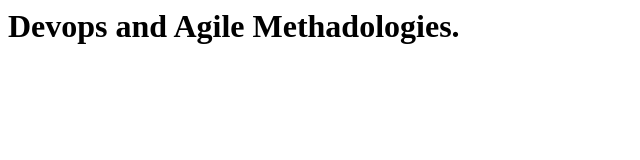
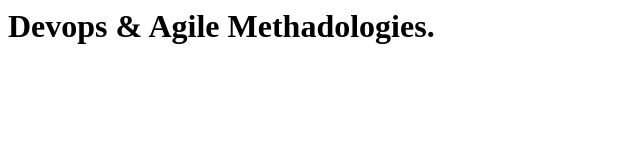
Before and after one commit to SarathiKamal2006/Sarathi, a plain HTML site: page index.html in a window 1280 px wide. Shown: the whole page, without its empty margins (0-640 px from the left). Drawn offline with Linux system fonts and the light colour scheme.

Commit message:
Update index.html

```diff
--- a/index.html
+++ b/index.html
@@ -3,6 +3,6 @@
         <title>Document</title>
     </head>
     <body><h1>
-        Devops and Agile Methadologies.
+        Devops & Agile Methadologies.
     </h1></body>
 </html>
```
